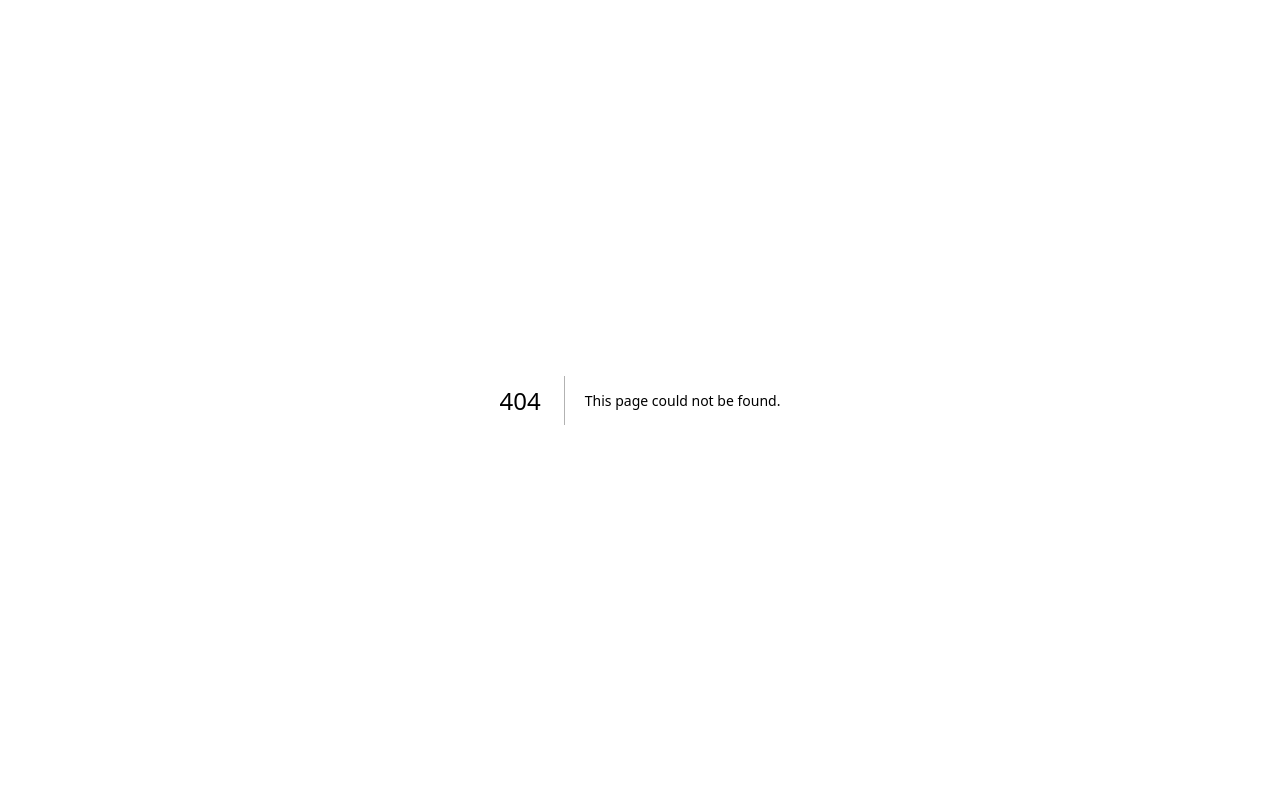
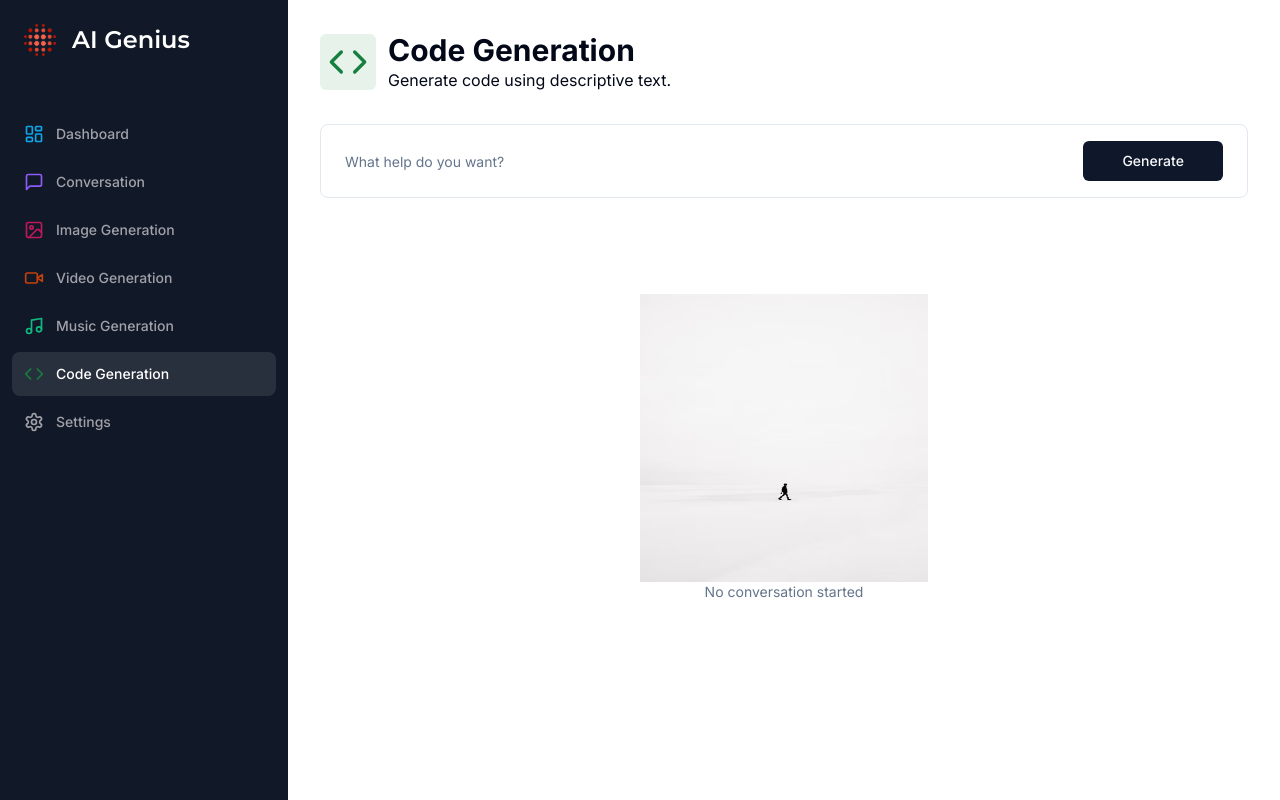
Before and after one commit to Aneeshh18/AI-GENIUS, a Next.js app in the folder ai-genius/: page /code in a window 1280 px wide. Before the commit this address had no page. Built offline with nearby package versions, Linux system fonts and the light colour scheme.

Commit message:
Conversation and Code Generation Completed

```diff
--- /dev/null
+++ b/ai-genius/app/(dashboard)/(routes)/code/constants.tsx
@@ -0,0 +1,8 @@
+import * as z from "zod";
+
+export const formSchema = z.object({
+    prompt: z.string().min(1,{
+        message: "Prompt is required",
+
+    }),
+});
--- /dev/null
+++ b/ai-genius/app/(dashboard)/(routes)/code/page.tsx
@@ -0,0 +1,161 @@
+"use client";
+
+import axios from "axios";
+import * as z from "zod";
+import { Code } from "lucide-react";
+import { useForm } from "react-hook-form";
+import { zodResolver } from "@hookform/resolvers/zod";
+
+import  Heading  from "@/components/heading";
+import { Form, FormControl, FormField, FormItem } from "@/components/ui/form";
+import { Input } from "@/components/ui/input";
+import { Button } from "@/components/ui/button";
+
+import { formSchema } from "./constants";
+import { useRouter } from "next/navigation";
+import  ChatCompletionRequestMessage  from "openai";
+import { useState } from "react";
+import  Empty  from "@/components/empty";
+import Loader from "@/components/loader";
+import { cn } from "@/lib/utils";
+import UserAvatar from "@/components/user-avatar";
+import BotAvatar from "@/components/bot-avatar";
+import ReactMarkdown from "react-markdown";
+
+
+const CodePage = () => {
+
+  const router = useRouter();
+  const [messages,setMessages] = useState<ChatCompletionRequestMessage[]>([]);
+
+    const form = useForm<z.infer<typeof formSchema>>({
+        resolver: zodResolver(formSchema),
+        defaultValues: {
+            prompt: ""
+        }
+    });
+
+
+    const isLoading = form.formState.isSubmitting;
+
+    const onSubmit = async (values: z.infer<typeof formSchema>) => {
+      try{
+        const userMessage: ChatCompletionRequestMessage = {
+          role:"user",
+          content: values.prompt
+        }
+        const newMessages = [...messages,userMessage];
+
+        const response = await axios.post("/api/code",{
+          messages:newMessages
+        })
+
+        setMessages((current) =>[...current,userMessage,response.data])
+
+        form.reset()
+
+
+      }catch(error:any){
+        // TODO: open pro modal
+
+      }finally{
+        router.refresh();
+
+      }
+    }
+
+    return(
+    <div>
+            <Heading
+         title="Code Generation"
+         description="Generate code using descriptive text."
+         icon={Code}
+         iconColor="text-green-700"
+         bgColor="bg-green-700/10"
+    />
+      <div className="px-4 lg:px-8">
+        <div>
+      <Form {...form}>
+            <form
+              onSubmit={form.handleSubmit(onSubmit)}
+              className="rounded-lg
+              border
+              w-full
+              p-4
+              px-3
+              md:px-6
+              focus-within:shadow-sm
+              grid
+              grid-cols-12
+              gap-2
+              "
+            >
+              <FormField
+                name="prompt"
+                render={({ field }) => (
+                    <FormItem className="col-span-12 lg:col-span-10">
+                      <FormControl className="m-0 p-0">
+                        <Input
+                          className="border-0 outline-none
+                        focus-visible:ring-0
+                        focus-visible:ring-transparent"
+                          disabled={isLoading}
+                          placeholder="What help do you want?"
+                          {...field}
+                        />
+                      </FormControl>
+                    </FormItem>
+                  )}
+              />
+              <Button
+                className="col-span-12 lg:col-span-2 w-full"
+                disabled={isLoading}
+              >
+                Generate
+              </Button>
+              </form>
+          </Form>
+          </div>
+          <div className="space-y-4 mt-4">
+            {isLoading && (
+              <div className="p-8 rounded-lg w-full flex items-center justify-center bg-muted">
+                < Loader/>
+              </div>
+            )}
+            {messages.length === 0 && !isLoading && (
+              <div>
+                <Empty label="No conversation started"/>
+              </div>
+            )}
+             <div className="flex flex-col-reverse gap-y-4">
+              {messages.map((message) => (
+                <div className={cn("p-8 w-full flex items-start gap-x-8 rounded-lg",
+                message.role === "user" ? "bg-white border border-black/10" : "bg-muted")}
+                key={message.content}>
+                  {message.role === "user" ? <UserAvatar/> : <BotAvatar/>}
+                  <ReactMarkdown
+                   components={{
+                    pre: ({ node,...props}) => (
+                      <div className="overflow-auto w-full my-2 bg-black/10 p-w ronded-lg">
+                        <pre {...props} />
+                      </div>
+                    ),
+                    code:({ node, ...props}) => (
+                      <code className="bg-black/10 p-1 rounded-lg" {...props} />
+                    )
+                  }}
+                  className="text-sm overflow-hidden leading-7"
+                  >
+                  {message.content || ""}
+                  </ReactMarkdown>
+                </div>
+              ))}
+
+             </div>
+          </div>
+      </div>
+    </div>
+    );
+}
+
+export default CodePage;
--- /dev/null
+++ b/ai-genius/app/api/code/route.ts
@@ -0,0 +1,57 @@
+import  OpenAI   from "openai";
+import ChatCompletionRequestMessage from "openai";
+import { NextResponse } from "next/server";
+import { auth } from "@clerk/nextjs";
+
+
+const openai = new OpenAI({
+    apiKey: process.env['OPENAI_API_KEY'], // This is the default and can be omitted
+  });
+
+  async function main() {
+    const chatCompletion = await openai.chat.completions.create({
+      messages: [{ role: 'user', content: 'Say this is a test' }],
+      model: 'gpt-3.5-turbo',
+    });
+  }
+
+  main();
+
+  const instructionMessage: ChatCompletionRequestMessage = {
+    role: "system",
+    content: "You are a code generator. You must answer only in markdown code snippets. Use code comments for explanations."
+}
+
+export async function POST(
+    req:Request
+){
+    try{
+        const {userId} = auth()
+        const body = await req.json();
+        const { messages } = body
+
+        if (!userId){
+            return new NextResponse("Unauthorized",{status:401});
+        }
+
+        if (!openai.apiKey){
+            return new NextResponse("Open AI key not configured",{status:500});
+        }
+
+        if (!messages){
+            return new NextResponse("Message is required",{status:400});
+        }
+
+        const response = await openai.chat.completions.create({
+            model: "gpt-3.5-turbo",
+            messages: [instructionMessage, ...messages]
+
+        });
+
+
+        return NextResponse.json(response.choices[0].message)
+    }catch (error){
+        console.log("[CODE_ERROR]",error);
+        return new NextResponse("Internal error",{status:500});
+    }
+}
--- a/ai-genius/package.json
+++ b/ai-genius/package.json
@@ -24,6 +24,7 @@
     "react": "^18",
     "react-dom": "^18",
     "react-hook-form": "^7.51.0",
+    "react-markdown": "^9.0.1",
     "tailwind-merge": "^2.2.1",
     "tailwindcss-animate": "^1.0.7",
     "zod": "^3.22.4"
```
Also changed, not shown: 1 other file (tests, documents, lock files or other folders).
